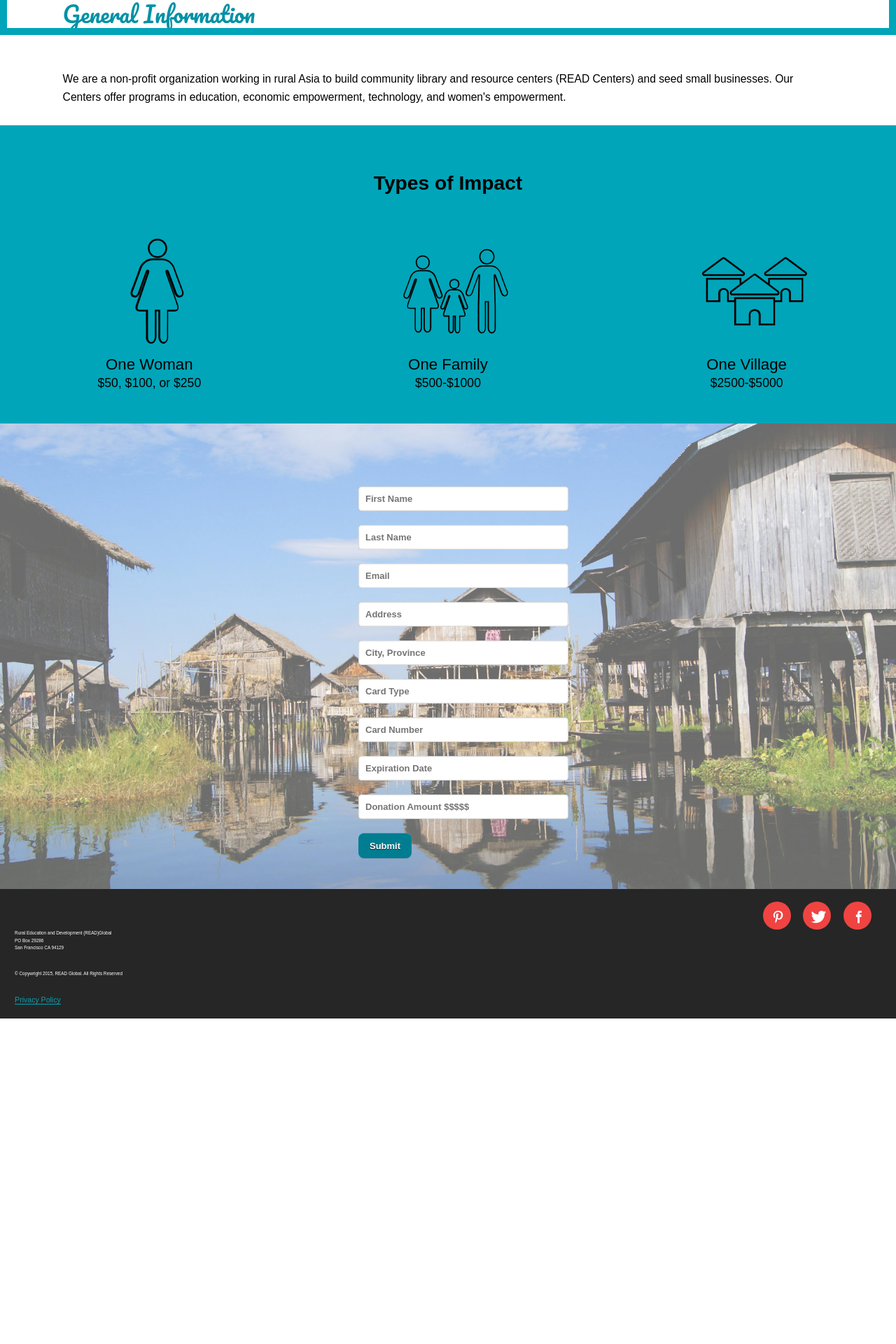
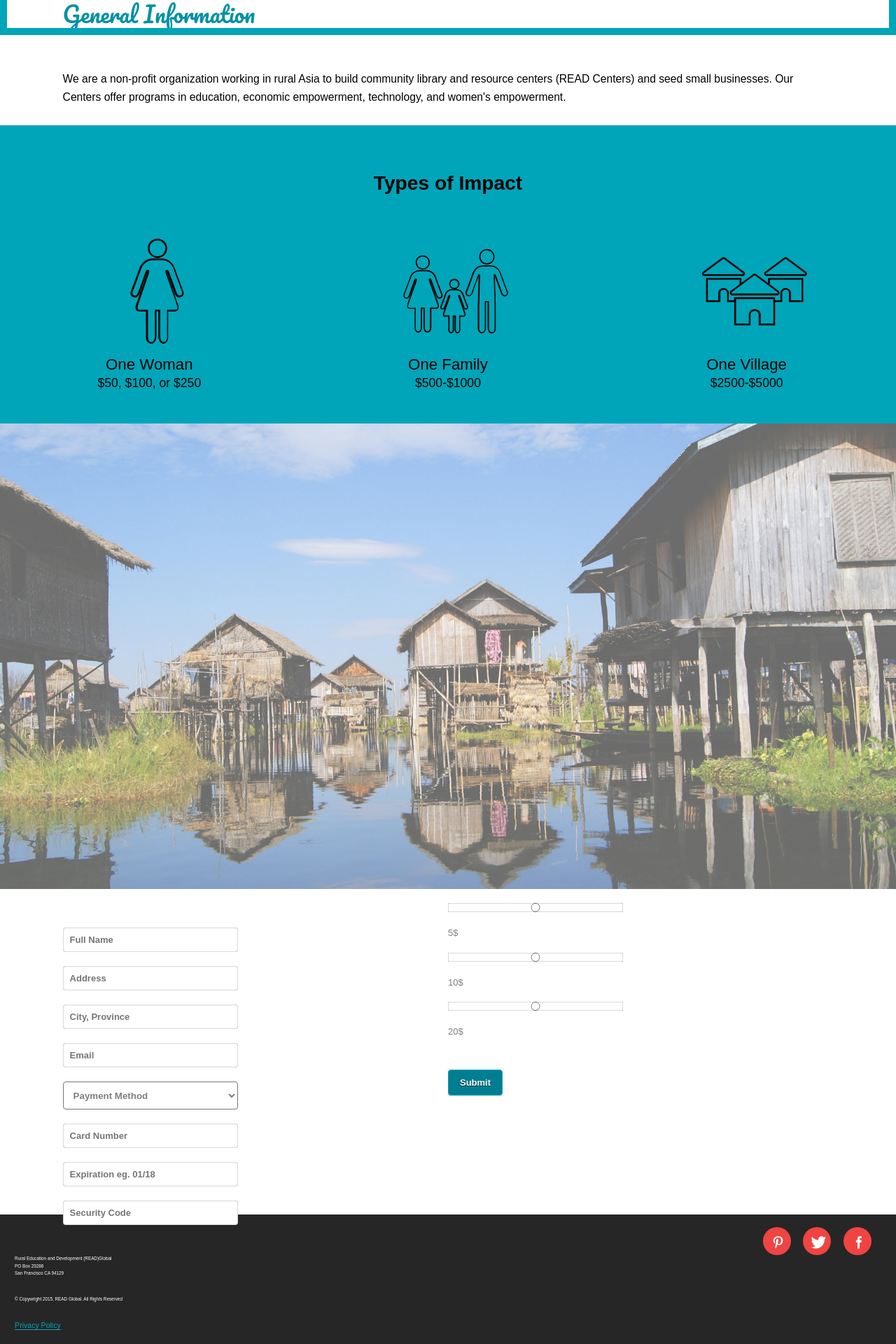
Before and after one commit to trac0040/non-for-profit, a Jekyll site: the page built from donate.html, in a window 1280 px wide. Shown: the part 850-2770 px from the top of the page at 70% size. Built offline with Jekyll 4.4.1, drawn with Linux system fonts in a browser that asks for light colours; nearby versions of some CDN libraries; Markdown is read by kramdown in place of the engine named in the settings; before the commit the page ends 2305 px from its top, so only the background shows below that.

Commit message:
feat(html,scss): donate form styling
styling donate form on donate.html page

```diff
--- a/css/style.css
+++ b/css/style.css
@@ -3033,8 +3033,6 @@ body.noscript .slide-menu {
 /* line 878, /Users/shelleybabij/Documents/Web/semester 5/non-for-profit/scss/components/main */
 .donate-form {
   float: none;
-  margin-left: 40%;
-  position: absolute;
   top: 2em; }
 
 /* line 885, /Users/shelleybabij/Documents/Web/semester 5/non-for-profit/scss/components/main */
@@ -3043,9 +3041,28 @@ input:focus {
   position: relative;
   z-index: 99999; }
 
-/* line 892, /Users/shelleybabij/Documents/Web/semester 5/non-for-profit/scss/components/main */
+/* line 891, /Users/shelleybabij/Documents/Web/semester 5/non-for-profit/scss/components/main */
+.payment-method {
+  color: rgba(0, 0, 0, 0.5);
+  background-color: #fff;
+  border-radius: 4px;
+  box-shadow: inset 0 0 2px rgba 0, 0, 0, 0.5;
+  width: 250px;
+  padding: 10px 10px;
+  height: 40px;
+  font-weight: bold; }
+
+/* line 903, /Users/shelleybabij/Documents/Web/semester 5/non-for-profit/scss/components/main */
+.radio {
+  display: inline-block; }
+
+/* line 907, /Users/shelleybabij/Documents/Web/semester 5/non-for-profit/scss/components/main */
+label {
+  color: rgba(0, 0, 0, 0.5);
+  font-size: 13px; }
+
+/* line 913, /Users/shelleybabij/Documents/Web/semester 5/non-for-profit/scss/components/main */
 input {
-  font-size: 21px;
   font-weight: bold;
   display: block;
   margin: 20px 0;
@@ -3053,16 +3070,15 @@ input {
   border: 0;
   padding: 10px 10px;
   font-size: 13px;
-  width: 300px;
+  width: 250px;
   border-radius: 4px;
   box-shadow: inset 0 0 2px rgba(0, 0, 0, 0.5); }
 
-/* line 906, /Users/shelleybabij/Documents/Web/semester 5/non-for-profit/scss/components/main */
+/* line 926, /Users/shelleybabij/Documents/Web/semester 5/non-for-profit/scss/components/main */
 .form-button {
-  border-top: 1px solid #00A5B9;
+  border: 1px solid #00A5B9;
   background: #007d91;
   padding: 10px 16px;
-  border-radius: 8px;
   box-shadow: rgba(0, 0, 0, 0.1) 0 1px 0;
   text-shadow: rgba(0, 0, 0, 0.8) 0 1px 0;
   color: white;
@@ -3071,15 +3087,15 @@ input {
   vertical-align: middle;
   width: auto; }
 
-/* line 929, /Users/shelleybabij/Documents/Web/semester 5/non-for-profit/scss/components/main */
+/* line 949, /Users/shelleybabij/Documents/Web/semester 5/non-for-profit/scss/components/main */
 .form-button:hover {
-  border-top-color: #EF4442;
+  border: 1px solid #EF4442;
   background: #ffffff;
   color: #EF4442;
   text-shadow: none;
   cursor: pointer; }
 
-/* line 937, /Users/shelleybabij/Documents/Web/semester 5/non-for-profit/scss/components/main */
+/* line 957, /Users/shelleybabij/Documents/Web/semester 5/non-for-profit/scss/components/main */
 .form-button:active {
-  border-top-color: #ffffff;
+  border: 1px solid #ffffff;
   background: #ffffff; }
--- a/donate.html
+++ b/donate.html
@@ -63,19 +63,54 @@ title: Donate · READ Global
 
 		<div class="donate-img"></div>
 
-			<div class="donate-form">
-				<form class="donate-form">
-				  <input type="text" placeholder="First Name" />
-				  <input type="text" placeholder="Last Name" />
-				  <input type="text" placeholder="Email"/>
+<div class="donate-form">
+
+	<div class="grid wrapper-contact">
+
+		<div class="unit unit-xs-1 unit-s-1 unit-m-1-2 unit-l-1-2">
+
+				<form action ="thans.html" method ="post" class="donate-form">
+				  <input type="text" placeholder="Full Name" />
 				  <input type="text" placeholder="Address" />
 				  <input type="text" placeholder="City, Province" />
-				  <input type="text" placeholder="Card Type" />
+				  <input type="text" placeholder="Email"/>
+
+
+				<div>
+				  <select class="payment-method" id="card">
+				  	<option>Payment Method</option>
+				  	<option>Visa</option>
+				  	<option>Mastercard</option>
+				  	<option>American Express</option>
+				  </select>
+				</div>
+
 				  <input type="text" placeholder="Card Number" />
-				  <input type="text" placeholder="Expiration Date" />
-				  <input type="text" placeholder="Donation Amount $$$$$" />
-				  <input type="submit" class="form-button" />
-				</form>
-			</div>
+				  <input type="text" placeholder="Expiration eg. 01/18" />
+				  <input type="text" placeholder="Security Code"/>
 
-	</div>
+		</div> <!-- closes unit-->
+
+	<div class="unit unit-xs-1 unit-s-1 unit-m-1-2 unit-l-1-2">
+		<div class="radio">
+			<fieldset>
+    		<input type="radio" id="5" name="amount">
+    		<label for="5">5$</label>
+
+    		<input type="radio" id="10" name="fav-color">
+    		<label for="10">10$</label>
+
+    		<input type="radio" id="20$" name="fav-color">
+    		<label for="20">20$</label>
+			</fieldset>
+		</div> <!-- closes radio-->
+
+				<input type="submit" class="form-button" />
+
+		</div> <!-- closes unit-->
+		</form>
+
+		</div> <!-- closes grid -->
+		</div> <!--wrapper-contact -->
+	</div> <!--closes donate-form -->
+	</div> <!-- closes donate-section -->
```
Also changed, not shown: scss/components/_main.scss (+30 -10 lines).
